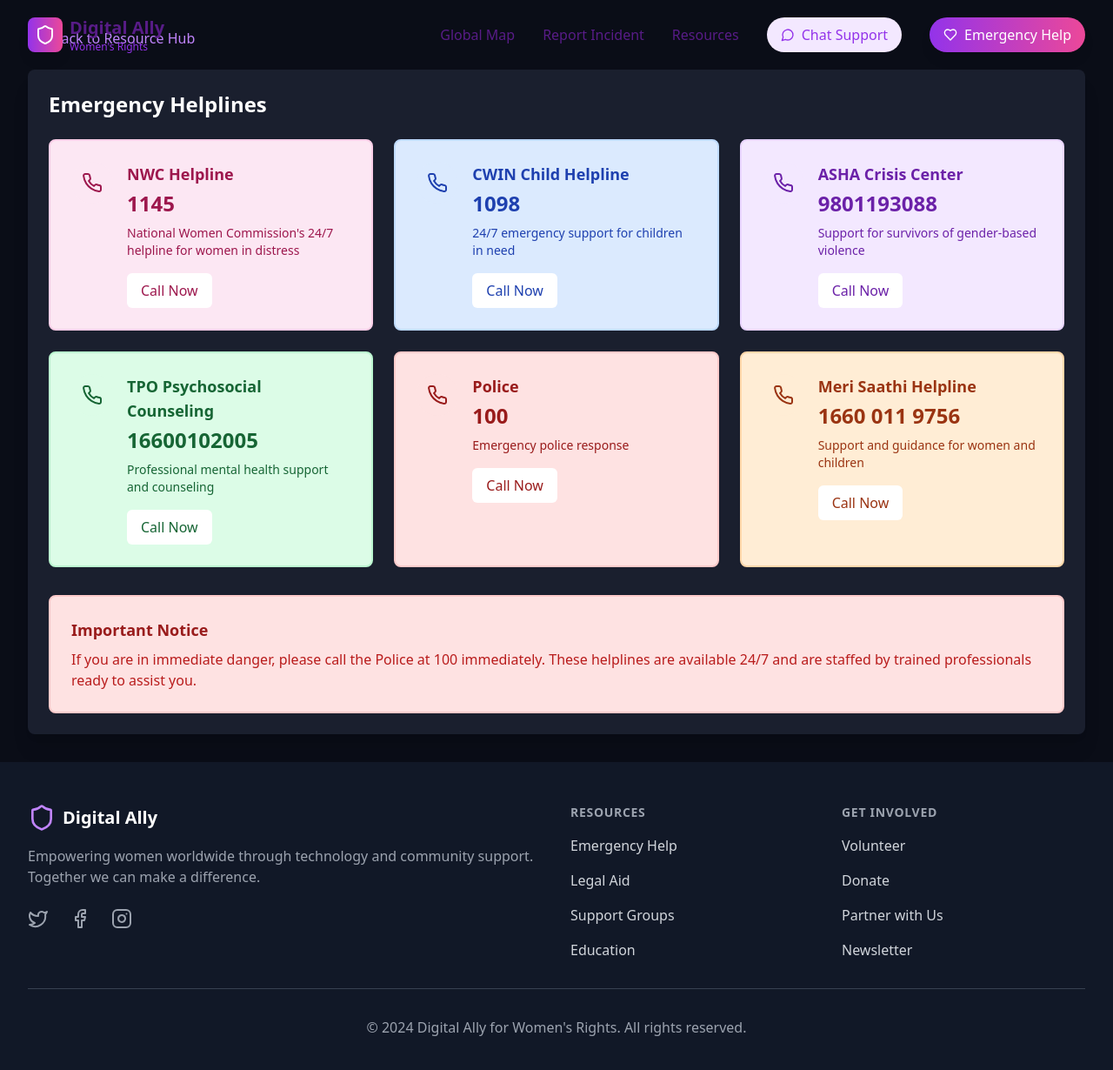
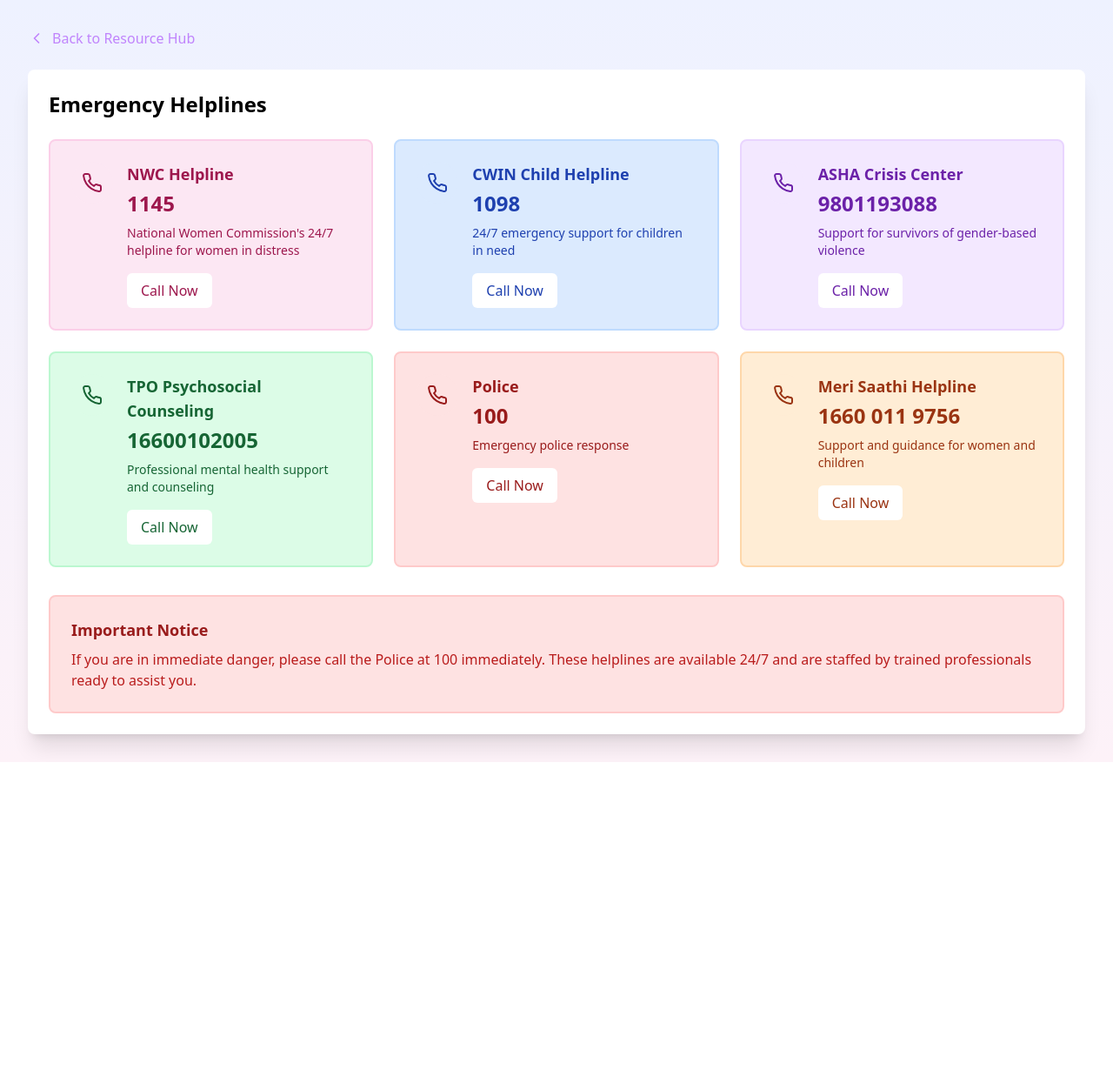
Before and after one commit to rebeccabas/DIgitalAlly, a React (Vite) app: page /emergency in a window 1280 px wide. Shown: the top 1230 px of the page at 87% size. After the commit the page ends 876 px from the top, so only its background shows below. Built offline with nearby package versions, Linux system fonts and the light colour scheme.

Commit message:
minor ui changes

```diff
--- a/src/App.tsx
+++ b/src/App.tsx
@@ -14,8 +14,11 @@
 
 function App() {
   const location = useLocation();
-  // Update the condition to include '/legal-resources'
-  const hideHeaderFooter = location.pathname === '/chatbot' || location.pathname === '/generate-complaint' || location.pathname === '/legal-resources';
+  const hideHeaderFooter = location.pathname === '/chatbot' ||
+                          location.pathname === '/generate-complaint' ||
+                          location.pathname === '/legal-resources' ||
+                          location.pathname === '/emergency' ||
+                          location.pathname === '/support-groups';
 
   return (
     <div className="min-h-screen bg-gradient-to-b from-purple-50 to-white">
@@ -24,12 +27,12 @@
         <Route
           path="/"
           element={
-            <>
-              <Hero />
-              <GlobalMap />
-              <ReportIncident />
-              <ResourceHub />
-            </>
+            <div className="snap-y snap-mandatory h-screen overflow-y-auto">
+              <section className="snap-start h-screen"><Hero /></section>
+              <section className="snap-start h-screen"><GlobalMap /></section>
+              <section className="snap-start h-screen"><ReportIncident /></section>
+              <section className="snap-start h-screen"><ResourceHub /></section>
+            </div>
           }
         />
         <Route path="/chatbot" element={<ChatBot />} />
--- a/src/components/EmergencyHelplines.tsx
+++ b/src/components/EmergencyHelplines.tsx
@@ -55,7 +55,7 @@
   ];
 
   return (
-    <div className="min-h-screen bg-[#0A0D17]">
+    <div className="min-h-screen bg-gradient-to-b from-indigo-50 to-pink-50">
       {/* Main Content */}
       <div className="max-w-7xl mx-auto px-4 sm:px-6 lg:px-8 py-8">
         <div className="mb-6">
@@ -69,9 +69,9 @@
         </div>
 
         {/* Helplines Container */}
-        <div className="bg-[#1A1F2E] rounded-lg shadow-xl overflow-hidden">
+        <div className="bg-white rounded-lg shadow-xl overflow-hidden">
           <div className="p-6">
-            <h2 className="text-2xl font-bold text-white mb-6">Emergency Helplines</h2>
+            <h2 className="text-2xl font-bold text-black mb-6">Emergency Helplines</h2>
 
             <div className="grid grid-cols-1 md:grid-cols-2 lg:grid-cols-3 gap-6">
               {helplines.map((helpline) => (
--- a/src/components/Hero.tsx
+++ b/src/components/Hero.tsx
@@ -15,7 +15,7 @@
               </div>
               <h1 className="text-5xl tracking-tight font-extrabold text-gray-900 sm:text-6xl md:text-7xl">
                 <span className="block mb-2">Empowering Women</span>
-                <span className="block bg-clip-text text-transparent bg-gradient-to-r from-purple-600 to-pink-500">
+                <span className="block bg-clip-text text-transparent bg-gradient-to-r from-purple-600 to-pink-500 py-5">
                   Protecting Rights
                 </span>
               </h1>
--- a/src/components/LegalResources.tsx
+++ b/src/components/LegalResources.tsx
@@ -6,7 +6,7 @@
   const [currentPage, setCurrentPage] = useState(25);
 
   return (
-    <div className="min-h-screen bg-[#0A0D17]">
+    <div className="min-h-screen bg-gradient-to-b from-indigo-50 to-pink-50">
       {/* Main Content */}
       <div className="max-w-7xl mx-auto px-4 sm:px-6 lg:px-8 py-8">
         <div className="mb-6">
@@ -20,7 +20,7 @@
         </div>
 
         {/* PDF Viewer Container */}
-        <div className="bg-[#1A1F2E] rounded-lg shadow-xl overflow-hidden">
+        <div className="bg-white rounded-lg shadow-xl overflow-hidden">
           <div className="p-6">
             {/* PDF Viewer */}
             <div className="bg-white rounded-lg overflow-hidden">
--- a/src/components/SupportGroups.tsx
+++ b/src/components/SupportGroups.tsx
@@ -47,7 +47,7 @@
     ];
 
   return (
-    <div className="min-h-screen bg-[#0A0D17]">
+    <div className="min-h-screen bg-gradient-to-b from-indigo-50 to-pink-50">
       {/* Main Content */}
       <div className="max-w-7xl mx-auto px-4 sm:px-6 lg:px-8 py-8">
         <div className="mb-6">
@@ -61,9 +61,9 @@
         </div>
 
         {/* Helplines Container */}
-        <div className="bg-[#1A1F2E] rounded-lg shadow-xl overflow-hidden">
+        <div className="bg-white rounded-lg shadow-xl overflow-hidden">
           <div className="p-6">
-            <h2 className="text-2xl font-bold text-white mb-6">Support Groups</h2>
+            <h2 className="text-2xl font-bold text-black mb-6">Support Groups</h2>
 
             <div className="grid grid-cols-1 md:grid-cols-2 lg:grid-cols-3 gap-6">
               {supportgroup.map((group) => (
```
